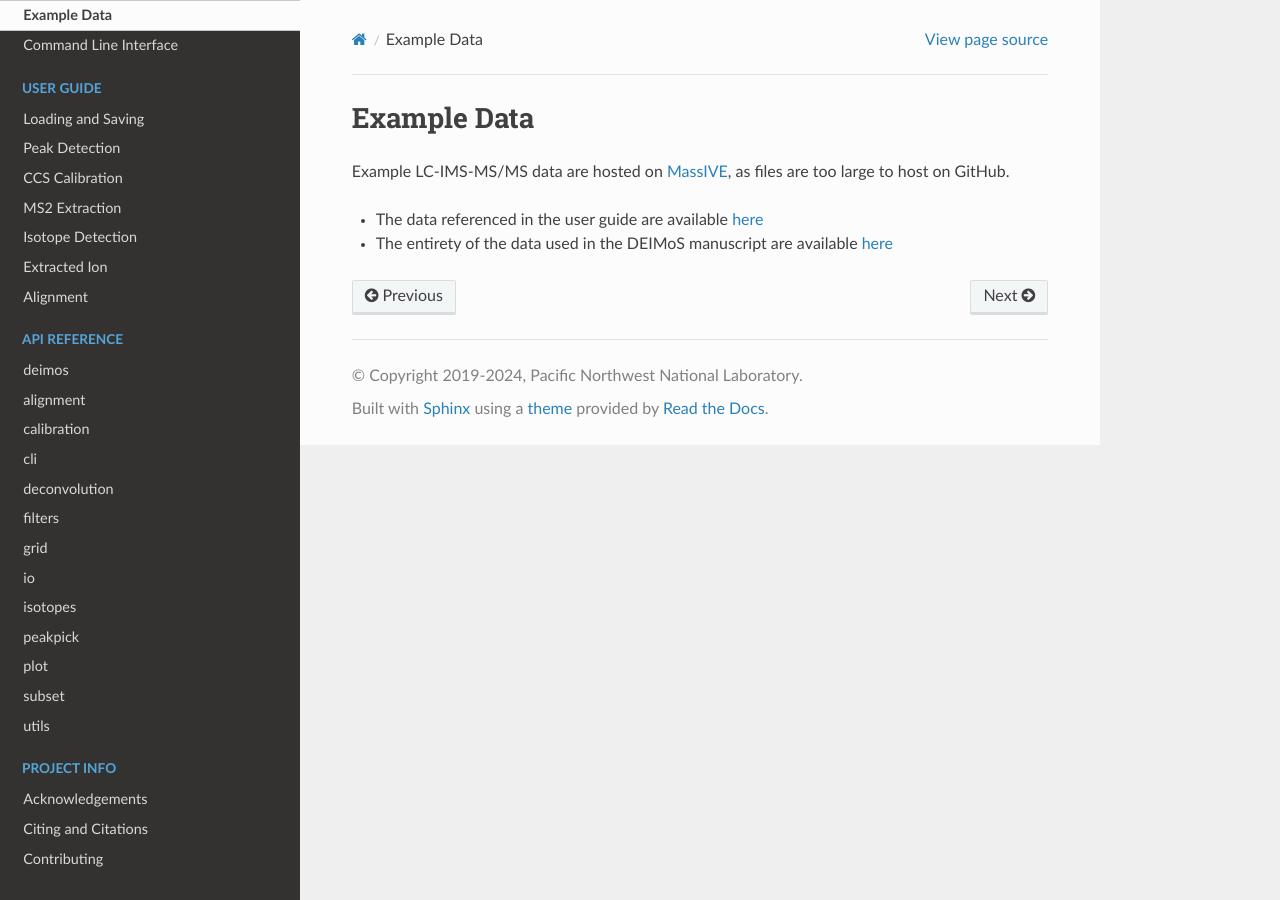
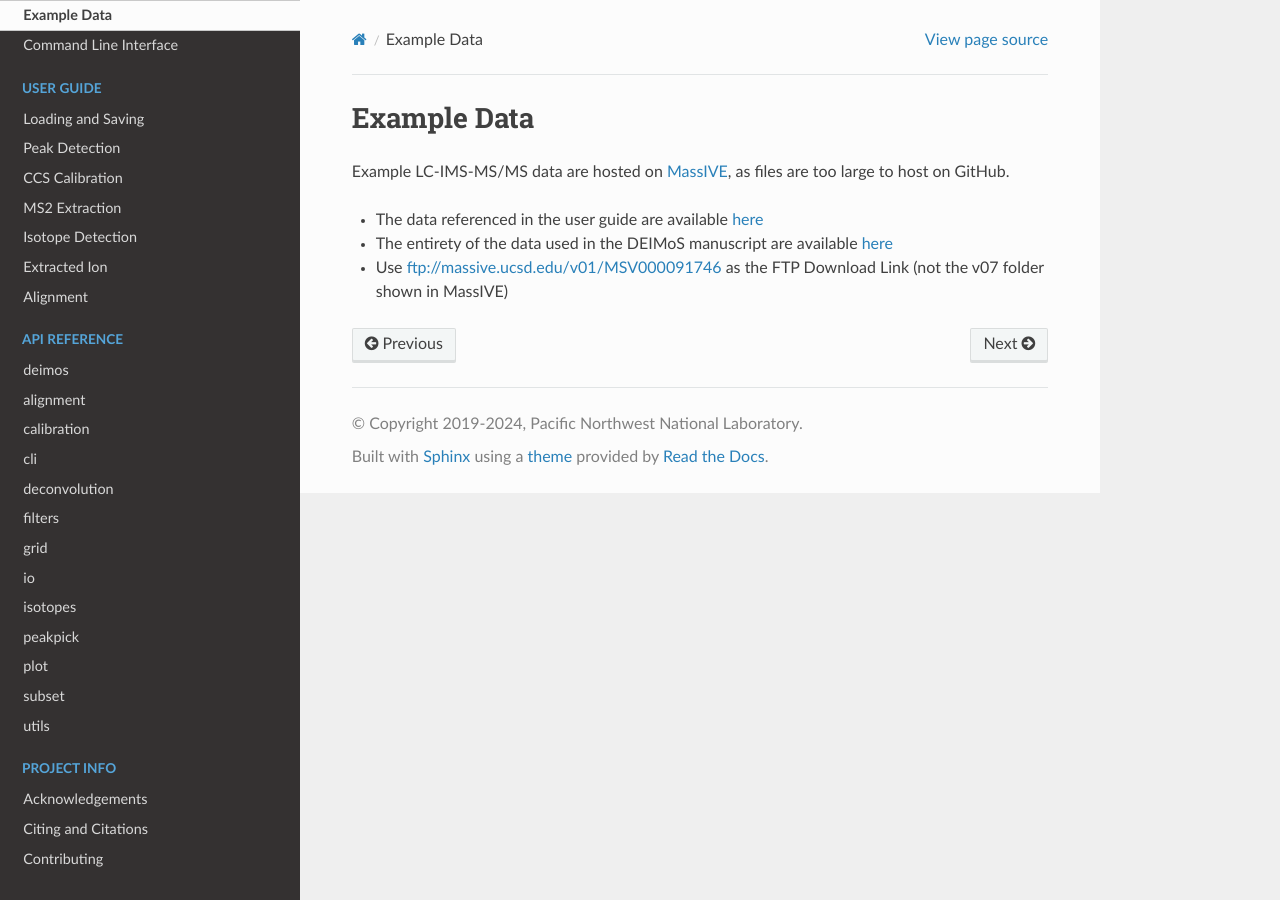
Before and after one commit to pnnl/deimos, a Sphinx documentation site: the page built from docs/source/getting_started/example_data.rst, in a window 1280 px wide. Built offline with Sphinx 7.4.7 and the Read the Docs theme 2.0.0, drawn with Linux system fonts in a browser that asks for light colours.

Commit message:
Add download link (#15)
* Update example_data.rst

```diff
--- a/docs/source/getting_started/example_data.rst
+++ b/docs/source/getting_started/example_data.rst
@@ -7,3 +7,4 @@ Example LC-IMS-MS/MS data are hosted on `MassIVE <https://massive.ucsd.edu/Prote
 
 * The data referenced in the user guide are available `here <https://massive.ucsd.edu/ProteoSAFe/dataset.jsp?task=749e436db868410383159b450b470eff>`_
 * The entirety of the data used in the DEIMoS manuscript are available `here <https://massive.ucsd.edu/ProteoSAFe/dataset.jsp?task=a407f040a3d3422d94b1dde95fc0178c>`_
+* Use ftp://massive.ucsd.edu/v01/MSV000091746 as the FTP Download Link (not the v07 folder shown in MassIVE)
```
